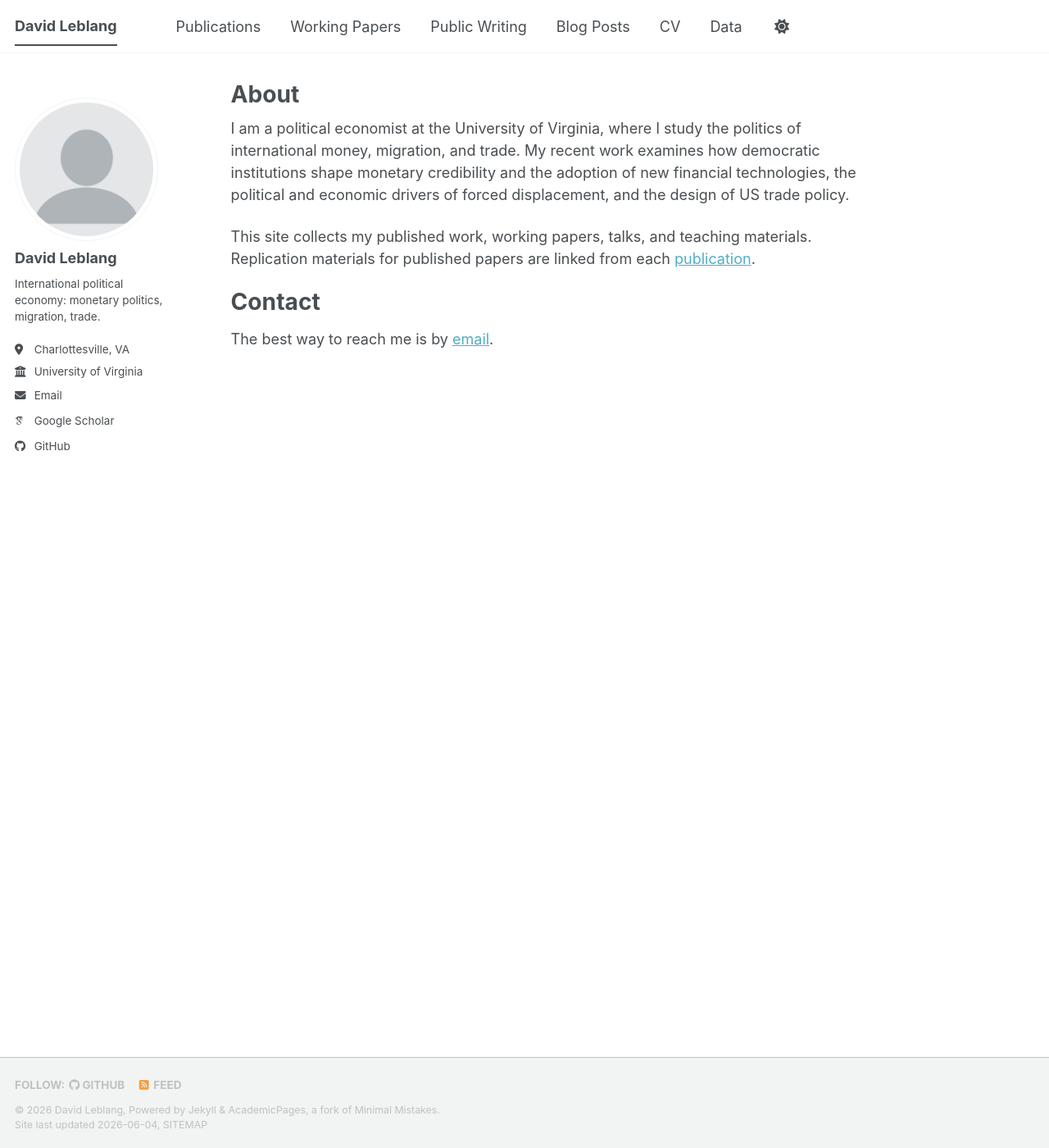
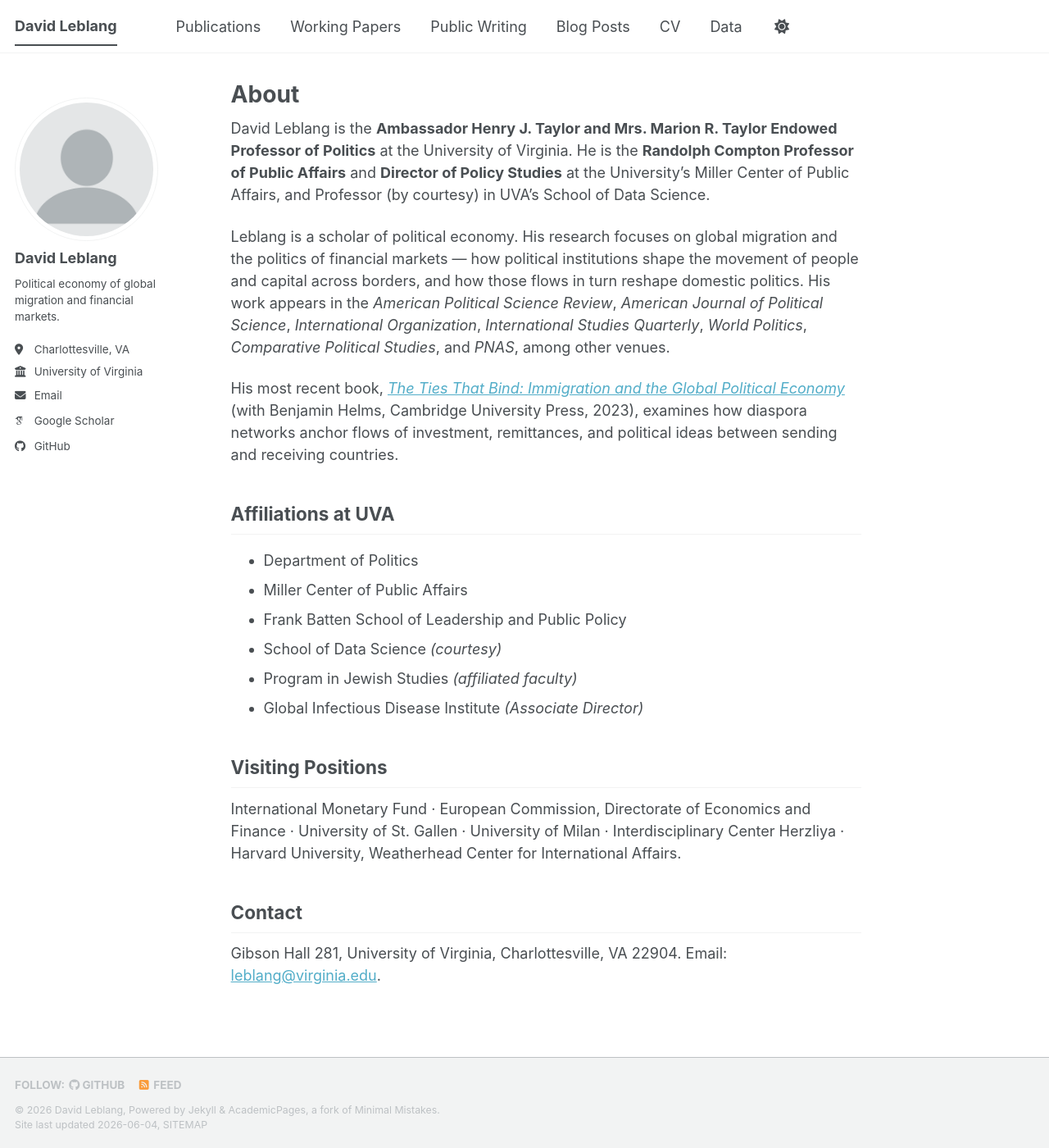
Before and after one commit to leblanguva/leblanguva.github.io, a Jekyll site: the page built from _pages/about.md, in a window 1280 px wide and 1400 px high. Shown: the whole window at 82% size. Built offline with Jekyll 4.4.1, drawn with Linux system fonts in a browser that asks for light colours; some web fonts are replaced; a script bundle is joined from its source files by our own code; library files that are not in the unit come from our copies.

Commit message:
Rewrite About page using canonical UVA bio; add affiliations + visiting positions; tighten sidebar tagline

```diff
--- a/_config.yml
+++ b/_config.yml
@@ -12,7 +12,7 @@ site_theme               : "default" # The available themes options are "default
 title                    : "David Leblang"
 title_separator          : "-"
 name                     : &name "David Leblang"
-description              : &description "David Leblang — Political economist at the University of Virginia"
+description              : &description "David Leblang — Political economy of global migration and financial markets, University of Virginia"
 url                      : https://leblanguva.github.io
 baseurl                  : ""
 repository               : "leblanguva/leblanguva.github.io"
@@ -25,7 +25,7 @@ author:
   avatar           : "profile.png"   # TODO: replace images/profile.png with your headshot
   name             : "David Leblang"
   pronouns         :
-  bio              : "International political economy: monetary politics, migration, trade."
+  bio              : "Political economy of global migration and financial markets."
   location         : "Charlottesville, VA"
   employer         : "University of Virginia"
   uri              :
--- a/_pages/about.md
+++ b/_pages/about.md
@@ -7,11 +7,26 @@ redirect_from:
   - /about.html
 ---
 
-I am a political economist at the University of Virginia, where I study the politics of international money, migration, and trade. My recent work examines how democratic institutions shape monetary credibility and the adoption of new financial technologies, the political and economic drivers of forced displacement, and the design of US trade policy.
+David Leblang is the **Ambassador Henry J. Taylor and Mrs. Marion R. Taylor Endowed Professor of Politics** at the University of Virginia. He is the **Randolph Compton Professor of Public Affairs** and **Director of Policy Studies** at the University's Miller Center of Public Affairs, and Professor (by courtesy) in UVA's School of Data Science.
 
-This site collects my published work, working papers, talks, and teaching materials. Replication materials for published papers are linked from each [publication](/publications/).
+Leblang is a scholar of political economy. His research focuses on global migration and the politics of financial markets — how political institutions shape the movement of people and capital across borders, and how those flows in turn reshape domestic politics. His work appears in the *American Political Science Review*, *American Journal of Political Science*, *International Organization*, *International Studies Quarterly*, *World Politics*, *Comparative Political Studies*, and *PNAS*, among other venues.
 
-Contact
-======
+His most recent book, [*The Ties That Bind: Immigration and the Global Political Economy*](https://www.cambridge.org/core/books/ties-that-bind/7ADD4C6386E4D52A78AA163D6205014E) (with Benjamin Helms, Cambridge University Press, 2023), examines how diaspora networks anchor flows of investment, remittances, and political ideas between sending and receiving countries.
 
-The best way to reach me is by [email](mailto:leblang@virginia.edu).
+## Affiliations at UVA
+
+- Department of Politics
+- Miller Center of Public Affairs
+- Frank Batten School of Leadership and Public Policy
+- School of Data Science *(courtesy)*
+- Program in Jewish Studies *(affiliated faculty)*
+- Global Infectious Disease Institute *(Associate Director)*
+
+## Visiting Positions
+
+International Monetary Fund · European Commission, Directorate of Economics and Finance · University of St. Gallen · University of Milan · Interdisciplinary Center Herzliya · Harvard University, Weatherhead Center for International Affairs.
+
+## Contact
+
+Gibson Hall 281, University of Virginia, Charlottesville, VA 22904.
+Email: [leblang@virginia.edu](mailto:leblang@virginia.edu).
```
